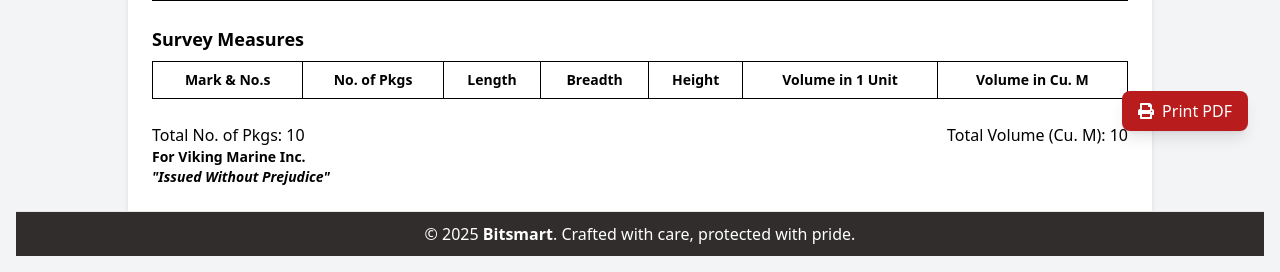
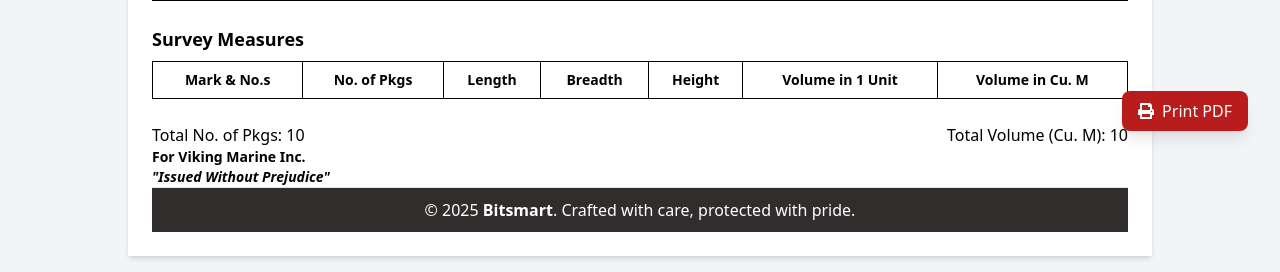
Before and after one commit to Praveen3226/viking12, a Flask app: page /reportCER1/0 in a window 1280 px wide. Shown: the part 637-909 px from the top of the page. Run offline with Flask 3, Linux system fonts and the light colour scheme; the visitor is signed in with stand-in values (Sample User, id 1); tables that the repository leaves empty or names only in its code hold one stand-in row (values such as "Sample post"); lists and menus that the app fills with data are empty; some libraries are stand-ins or nearby versions.

Commit message:
Update reportCER1.html

```diff
--- a/templates/reportCER1.html
+++ b/templates/reportCER1.html
@@ -394,11 +394,12 @@ h1 {
               <p  class="text-sm italic text-left font-bold">"Issued Without Prejudice"</p>
             </div>
         </div>
-
-    </div>
     <footer class="footer">
         &copy;  2025 <strong>Bitsmart</strong>. Crafted with care, protected with pride.
     </footer>
+    </div>
+    </div>
+
     <script>
 async function generatePDF() {
     // Hide unnecessary elements before capturing
@@ -492,7 +493,7 @@ async function generatePDF() {
         //print button functionality
         async function generatePDF() {
     // Hide unnecessary elements
-    const elementsToHide = document.querySelectorAll('.nav-bar, .sidebar, .sidebar-backdrop, button ,.status ,.status-badge');
+    const elementsToHide = document.querySelectorAll('.nav-bar, .sidebar, .sidebar-backdrop, button ,.status ,.status-badge ,.footer');
     const originalStyles = [];
     elementsToHide.forEach(el => {
         originalStyles.push(el.style.display);
```
